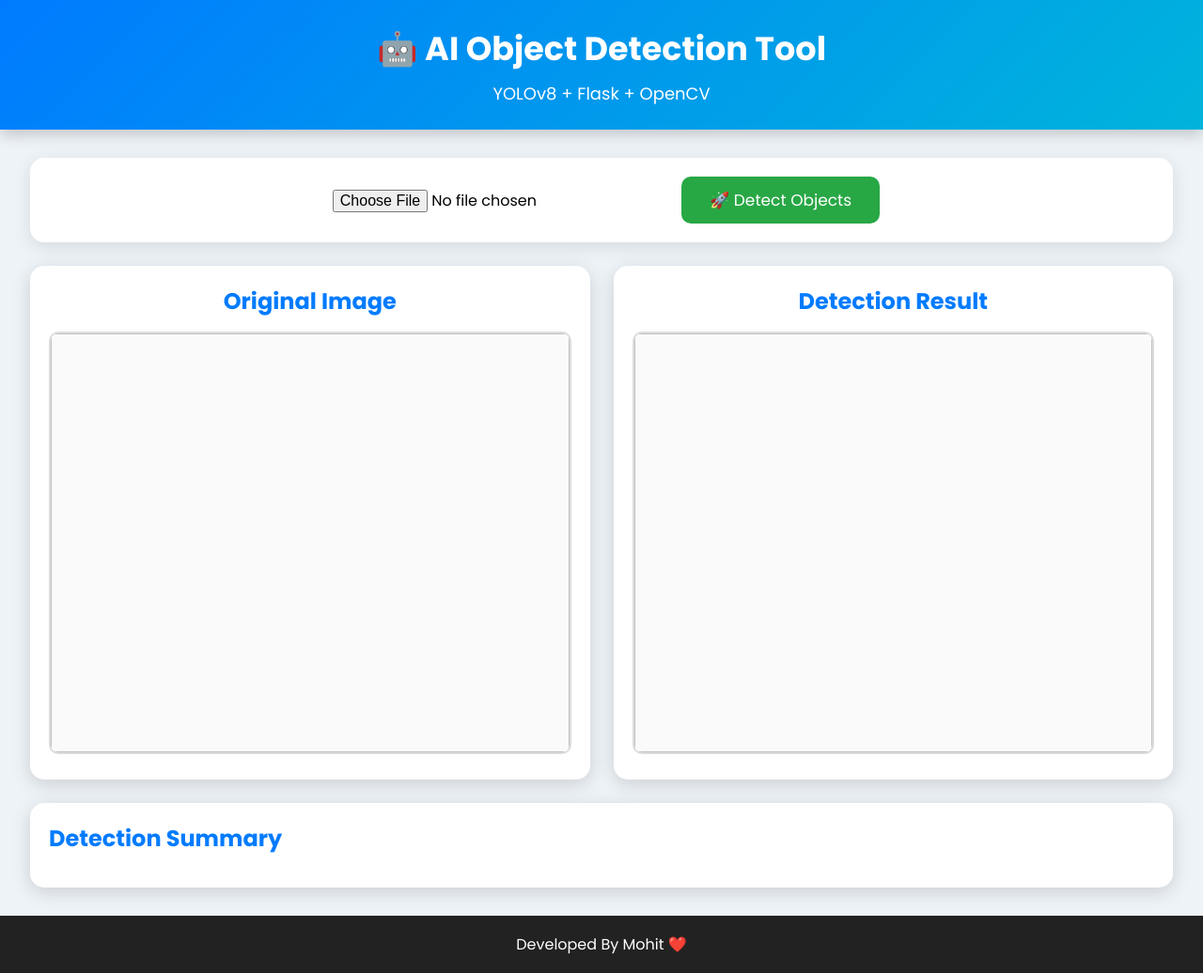
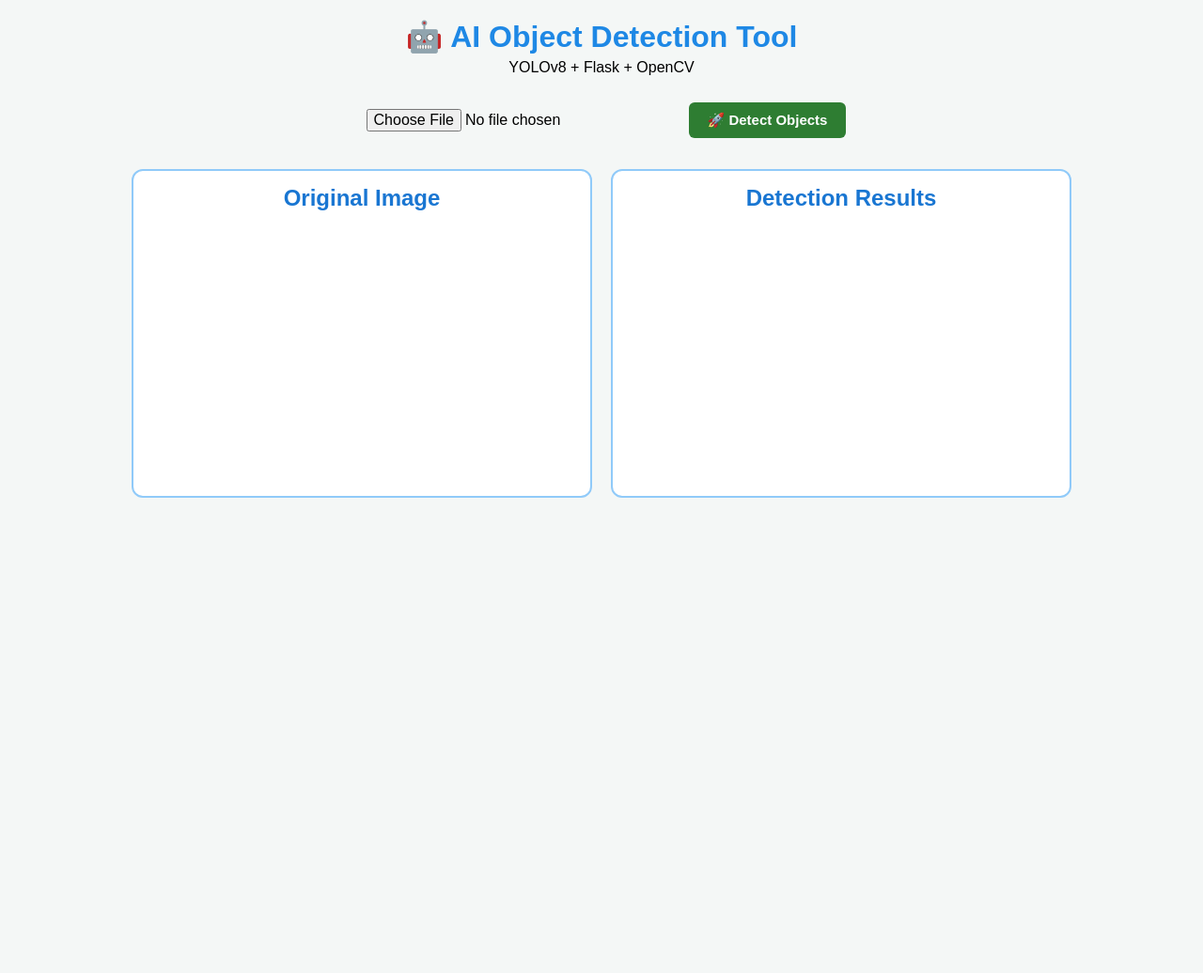
Before and after one commit to mk4036734-png/ai-image-annotation2, a Flask app: page / in a window 1280 px wide. Shown: the whole page at 94% size. After the commit the page ends 530 px from the top, so only its background shows below. Run offline with Flask 3, Linux system fonts and the light colour scheme.

Commit message:
Update index.html

```diff
--- a/templates/index.html
+++ b/templates/index.html
@@ -3,73 +3,48 @@
 <head>
     <meta charset="UTF-8">
     <meta name="viewport" content="width=device-width, initial-scale=1.0">
-
     <title>AI Object Detection Tool</title>
-
-<link rel="preconnect" href="https://fonts.googleapis.com">
-<link href="https://fonts.googleapis.com/css2?family=Poppins:wght@300;400;600;700&display=swap" rel="stylesheet">
-
     <link rel="stylesheet" href="{{ url_for('static', filename='style.css') }}">
-
+    <style>
+        body { font-family: sans-serif; background-color: #f4f7f6; margin: 0; padding: 20px; text-align: center; }
+        .header { margin-bottom: 25px; }
+        .header h1 { color: #1e88e5; margin-bottom: 5px; }
+        .upload-section { margin-bottom: 30px; display: flex; justify-content: center; gap: 15px; align-items: center; }
+        .btn { background-color: #2e7d32; color: white; border: none; padding: 10px 20px; border-radius: 6px; cursor: pointer; font-size: 15px; font-weight: bold; }
+        .btn:disabled { background-color: #9e9e9e; cursor: not-allowed; }
+        .panels { display: flex; justify-content: center; gap: 20px; max-width: 1000px; margin: 0 auto; }
+        .panel { flex: 1; background: white; border: 2px solid #90caf9; border-radius: 12px; padding: 15px; min-height: 350px; display: flex; flex-direction: column; align-items: center; }
+        .panel h2 { color: #1976d2; margin-top: 0; }
+        .img-preview { max-width: 100%; max-height: 320px; border-radius: 8px; object-fit: contain; margin-top: 10px; display: none; }
+        #status-msg { margin-top: 10px; font-weight: bold; color: #555; }
+        .detections-box { width: 100%; margin-top: 15px; text-align: left; font-size: 14px; }
+    </style>
 </head>
-
 <body>
-
-<header>
-
+    <div class="header">
         <h1>🤖 AI Object Detection Tool</h1>
-
         <p>YOLOv8 + Flask + OpenCV</p>
-
-</header>
-
-<div class="container">
-
-<div class="upload">
-
-<input type="file" id="imageInput">
-
-<button onclick="detectObjects()">🚀 Detect Objects</button>
-
     </div>
 
-<div class="images">
-
-<div class="card">
-
-<h2>Original Image</h2>
-
-<img id="preview">
-
+    <div class="upload-section">
+        <input type="file" id="imageInput" accept="image/*">
+        <button id="detectBtn" class="btn">🚀 Detect Objects</button>
     </div>
 
-<div class="card">
+    <div id="status-msg"></div>
 
-<h2>Detection Result</h2>
-
-<img id="resultImage">
-
+    <div class="panels">
+        <div class="panel">
+            <h2>Original Image</h2>
+            <img id="originalImg" class="img-preview" alt="Original Image">
+        </div>
+        <div class="panel">
+            <h2>Detection Results</h2>
+            <img id="detectedImg" class="img-preview" alt="Detection Result">
+            <div id="detectionsList" class="detections-box"></div>
+        </div>
     </div>
 
-</div>
-
-<div class="resultCard">
-
-<h2>Detection Summary</h2>
-
-<div id="result"></div>
-
-</div>
-
-</div>
-
-<footer>
-
-Developed By Mohit ❤️
-
-</footer>
-
     <script src="{{ url_for('static', filename='script.js') }}"></script>
-
 </body>
 </html>
```
Lines whose indentation alone changed are shown as unchanged.
